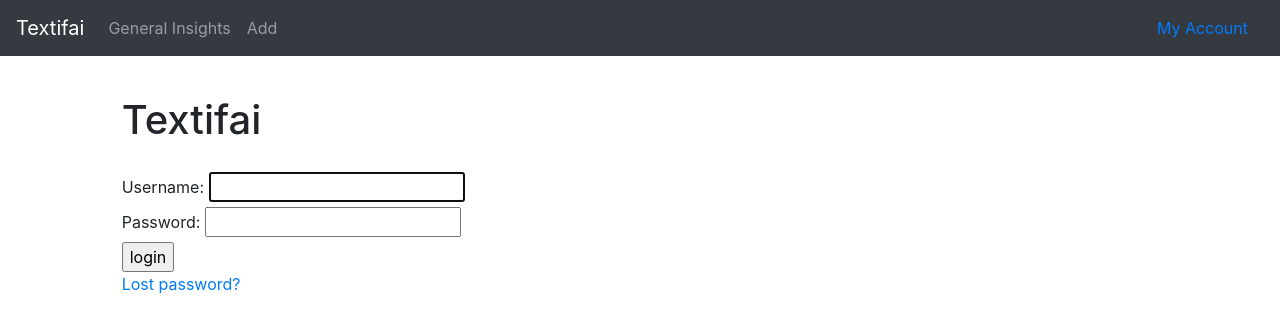
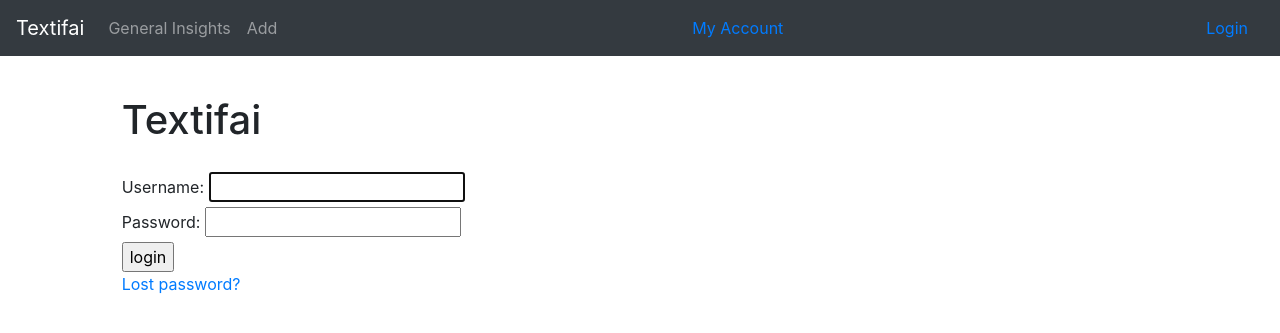
Before and after one commit to CS326-important/space-deer, a Django app: page /accounts/login/ in a window 1280 px wide. Shown: the top 333 px of the page. Run offline with Django 3.2, Linux system fonts and the light colour scheme; some libraries are stand-ins or nearby versions.

Commit message:
added login/logout to nav bar

```diff
--- a/contentdensity/textifai/templates/base.html
+++ b/contentdensity/textifai/templates/base.html
@@ -24,7 +24,12 @@
 					<a href="{% url 'general-insights' %}" class="nav-link nav-item">General Insights</a>
                     <a href="{% url 'textinput' %}" class="nav-link nav-item">Add</a>
 				</div>
-				<a href="{% url 'account' %}" class="nav-link">My Account</a>
+                <a href="{% url 'account' %}" class="nav-link">My Account</a>
+                {% if user.is_authenticated %}
+                    <a href="{% url 'logout' %}" class="nav-link">Logout</a>
+                {% else %}
+                    <a href="{% url 'login' %}" class="nav-link">Login</a>
+                {% endif %}
 			</div>
 		</nav>
 		{% endblock %}
```
